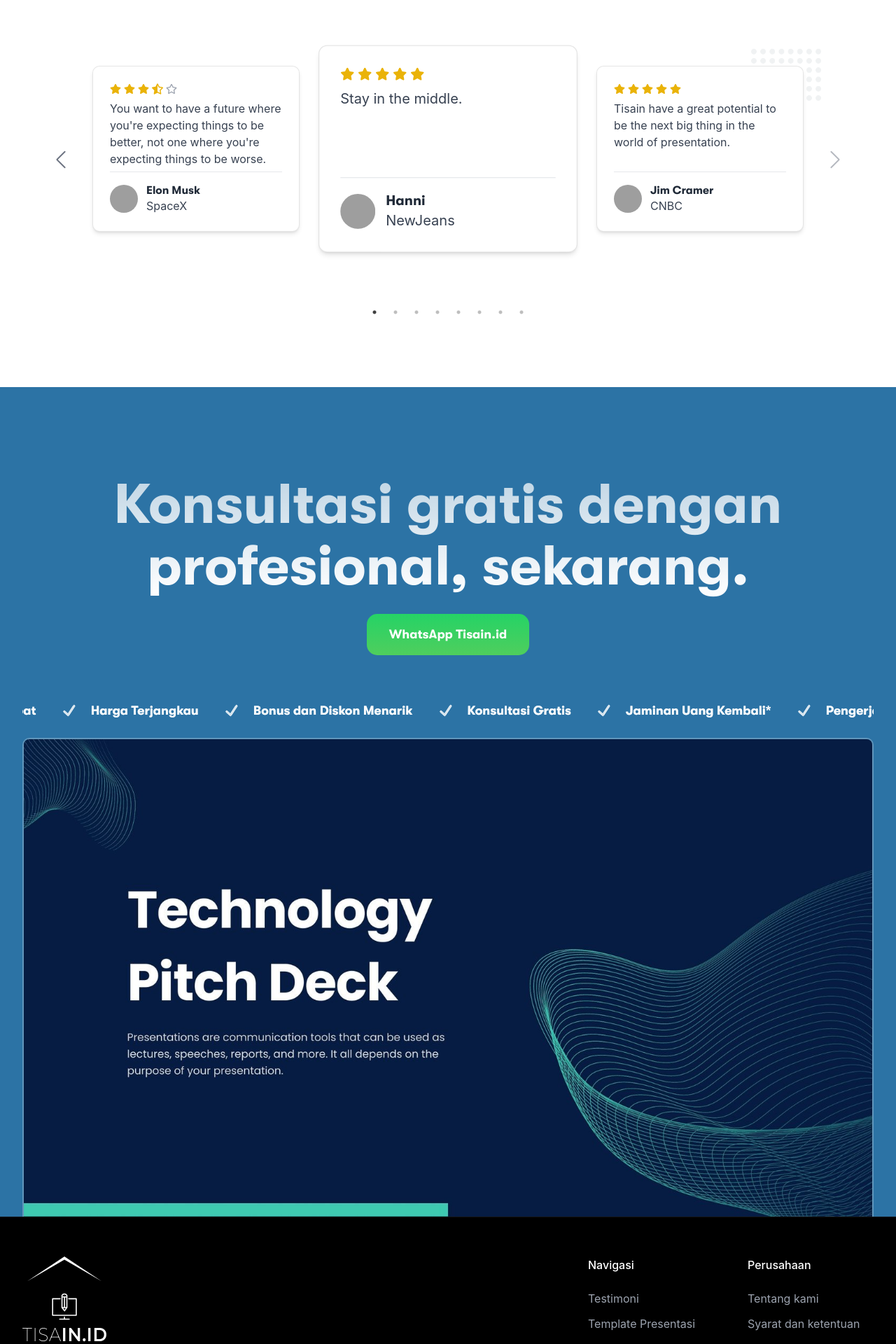
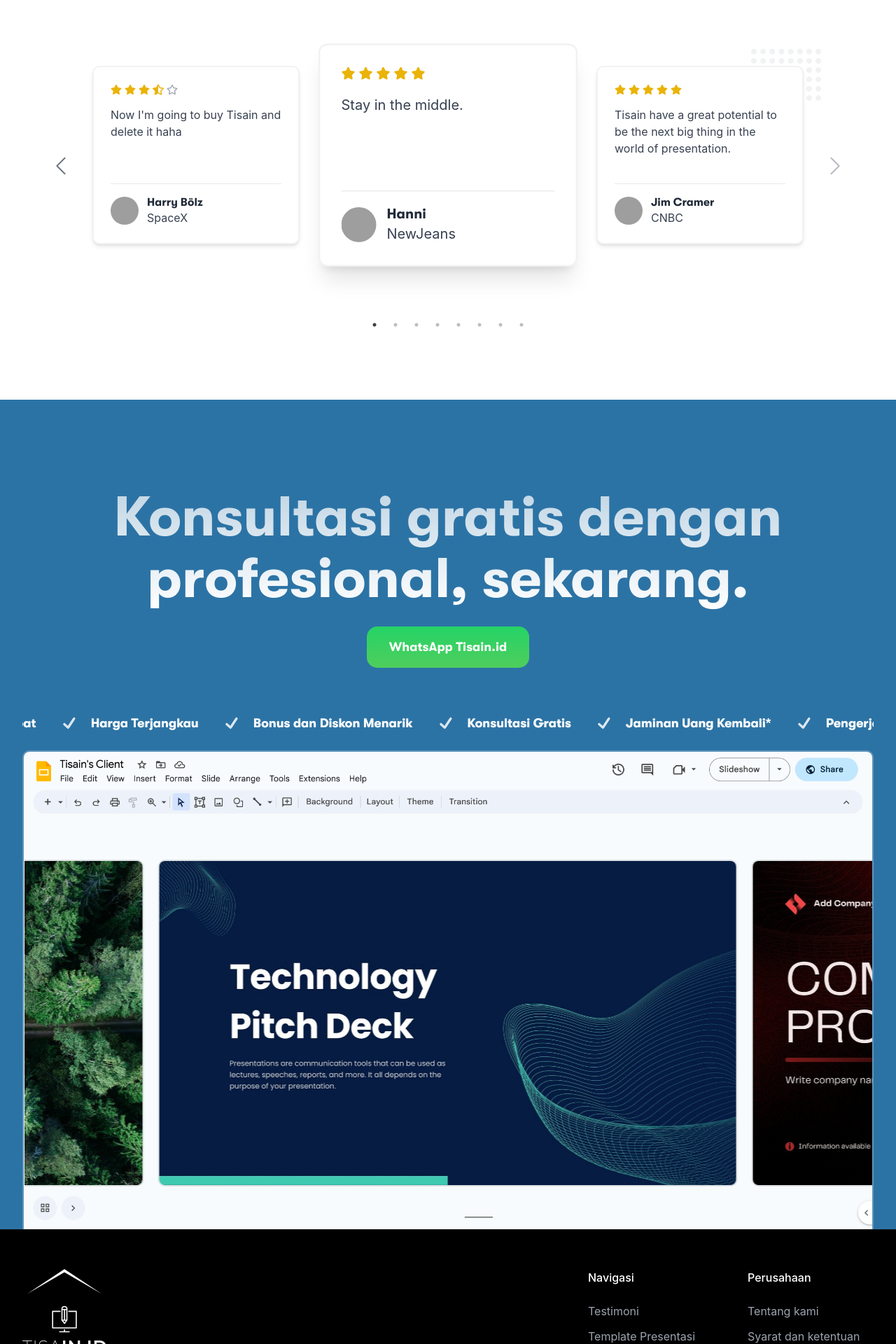
Before and after one commit to gungkrisna/tisain.id, a Next.js app: page / in a window 1280 px wide. Shown: the part 3040-4960 px from the top of the page at 70% size. Built offline with nearby package versions, Linux system fonts and the light colour scheme; grey boxes are pictures that could not be loaded.

Commit message:
Add carousel to FooterCTASection

```diff
--- a/components/FooterCTASection.tsx
+++ b/components/FooterCTASection.tsx
@@ -1,9 +1,16 @@
-import { useState, useEffect } from "react";
+import { useState } from "react";
 import { Button } from "./Button";
 import { Container } from "./Container";
 import Image from "next/image";
 import Marquee from "react-fast-marquee";
-import { RxCheck } from "react-icons/rx";
+import { RxCheck } from "react-icons/rx"; import {
+    CarouselProvider,
+    Slider,
+    Slide,
+    ButtonBack,
+    ButtonNext
+} from "pure-react-carousel";
+import "pure-react-carousel/dist/react-carousel.es.css";
 
 const images = [
     "/images/templates/1001.jpg",
@@ -47,14 +54,7 @@
 ];
 
 export const FooterCTABlock = () => {
-    const [currentImageIndex, setCurrentImageIndex] = useState(0);
-
-    useEffect(() => {
-        const interval = setInterval(() => {
-            setCurrentImageIndex((currentImageIndex + 1) % images.length);
-        }, 3000);
-        return () => clearInterval(interval);
-    }, [currentImageIndex]);
+        const [slide, setSlide] = useState(1);
 
         return (
             <section id="section-footer-cta" className="bg-tisain">
@@ -90,14 +90,46 @@
                         ))}
                     </Marquee>
 
+                    <div className="relative">
                         <Image
                             className="mt-6 border-[0.25rem] border-white/25 border-solid border-b-0 rounded-t-2xl w-full h-auto"
                             width="0"
                             height="0"
                             sizes="100vw"
-                    src={images[currentImageIndex]}
+                            src={"/images/vector/slides.png"}
                             alt="CTA image"
                         />
+
+                        <CarouselProvider
+                            totalSlides={images.length}
+                            visibleSlides={1}
+                            step={1}
+                            currentSlide={slide}
+                            naturalSlideWidth={1920}
+                            naturalSlideHeight={1080}
+                            isPlaying={true}
+                            infinite={true}
+                            dragEnabled={false}
+                            touchEnabled={false}
+                            className="mt-6 absolute transform -translate-y-[78%] pl-[0.25rem] pr-[0.25em] w-full h-full "
+
+                        >
+                            <Slider className="px-[15%]">
+                                {images.map((image, index) => (
+                                    <Slide index={index} key={index}>
+                                        <Image
+                                            className="w-[calc(100%-10px)] h-[calc(100%-20px)] md:w-[calc(100%-20px)] md:h-[calc(100%-10px)] mx-auto border-[0.05rem] md:border-[0.25rem] border-black/10 border-solid rounded-md md:rounded-2xl"
+                                            width={1920}
+                                            height={1080}
+                                            src={image}
+                                            alt="CTA image"
+                                            priority
+                                        />
+                                    </Slide>
+                                ))}
+                            </Slider>
+                        </CarouselProvider>
+                    </div>
                 </Container>
             </section>
         );
--- a/components/Header.tsx
+++ b/components/Header.tsx
@@ -6,6 +6,8 @@
 import { Button } from "./Button";
 import { Container } from "./Container";
 import TisainLogo from "./Icons/TisainLogo";
+import { Link as ScrollLink, animateScroll as scroll } from 'react-scroll';
+
 
 interface HeaderProps {
   bgColor?: string;
@@ -95,7 +97,9 @@
                   <Link href="template/">Template</Link>
                 </li>
                 <li>
-                  <Link href="#">Testimoni</Link>
+                  <ScrollLink to="section-testimonial"
+                    spy={false} smooth={true} duration={500} href="#section-testimonial">Testimoni
+                  </ScrollLink>
                 </li>
                 <li>
                   <Link href="pricing/">Pricing</Link>
--- a/components/ImageGrid.tsx
+++ b/components/ImageGrid.tsx
@@ -21,6 +21,7 @@
                         className="w-full h-auto opacity-[.15] hover:opacity-25 transition-opacity duration-300 ease-in-out"
                         src={image}
                         alt={`image grid ${index}`}
+                        priority
                     />
                 );
             })}
--- a/components/TestimonialCard.tsx
+++ b/components/TestimonialCard.tsx
@@ -14,12 +14,12 @@
 export const TestimonialCard = ({ image, testimony, name, company, stars, className }: TestimonialCardProps) => {
 
     return (
-        <div className={`block py-6 px-6 my-10 md:my-40 mx-8 rounded-2xl bg-white border border-black/10 shadow-md transition-all duration-300 ease-in-out hover:shadow-xl cursor-pointer ${className}`}>
+        <div className={`block py-6 px-6 my-10 md:my-40 mx-0 md:mx-4 lg:mx-8 rounded-2xl bg-white border-[0.25rem] border-black/5 shadow-md transition-all duration-300 ease-in-out hover:shadow-xl cursor-pointer ${className}`}>
             <div className="flex flex-row justify-start">
                 <RatingStars rating={stars} />
             </div>
             <div className="divide-y">
-                <p className={`py-2 text-md font-regular text-gray-700 line-clamp-4 h-[11rem]`}>
+                <p className={`py-4 mb-4 text-md font-regular text-gray-700 line-clamp-4 h-[11rem]`}>
                     {testimony}
                 </p>
                 <div className="pt-4 flex flex-row justify-between">
--- a/components/TestimonialSection.tsx
+++ b/components/TestimonialSection.tsx
@@ -57,8 +57,8 @@
   },
   {
     image: 'https://upload.wikimedia.org/wikipedia/commons/thumb/4/49/Elon_Musk_2015.jpg/300px-Elon_Musk_2015.jpg',
-    name: 'Elon Musk',
-    testimony: 'You want to have a future where you\'re expecting things to be better, not one where you\'re expecting things to be worse.',
+    name: 'Harry Bōlz',
+    testimony: "Now I'm going to buy Tisain and delete it haha",
     company: 'SpaceX',
     stars: 3.5,
   },
@@ -123,7 +123,7 @@
   const slider = useRef<Slider>(null);
 
   return (
-    <section id="section-comparison" className="bg-white h-auto">
+    <section id="section-testimonial" className="bg-white h-auto">
       <div className="max-w-[120rem] mx-auto grid py-navigation-height px-8">
         <h2 className="font-raleway text-zinc text-6xl leading-tight text-center mt-3">Testimoni</h2>
         <p className="font-regular text-gray-600 text-center text-xl pt-2">
--- a/package.json
+++ b/package.json
@@ -23,12 +23,14 @@
     "framer-motion": "^10.5.0",
     "hamburger-react": "^2.5.0",
     "next": "13.2.4",
+    "pure-react-carousel": "^1.30.1",
     "react": "18.2.0",
     "react-compare-slider": "^2.2.0",
     "react-dom": "18.2.0",
     "react-fast-marquee": "^1.3.5",
     "react-icons": "^4.8.0",
     "react-marquee-master": "^1.4.5",
+    "react-multi-carousel": "^2.8.3",
     "react-scroll": "^1.8.9",
     "react-scroll-parallax": "^3.3.2",
     "react-slick": "^0.29.0",
--- a/pages/index.tsx
+++ b/pages/index.tsx
@@ -6,6 +6,7 @@
 import { ComparisonSection } from "@/components/ComparisonSection";
 import { WhyUsSection } from '@/components/WhyUsSection';
 import { TestimonialSection } from "@/components/TestimonialSection";
+import { BakFooterCTABlock } from "@/components/BakFooterCTASection";
 
 export async function getStaticProps() {
   return { props: { bgColor: "bg-background" } };
--- a/styles/globals.css
+++ b/styles/globals.css
@@ -41,6 +41,7 @@
     }
 
     .slick-center .block {
-        @apply relative transform scale-[1.25] z-10 mx-8;
+        @apply relative transform scale-[1.25] z-10 mx-8 shadow-xl transition-all hover:shadow-2xl;
     }
+
 }
```
Also changed, not shown: public/images/vector/slides.png (added), 1 other file (tests, documents, lock files or other folders). Lines whose indentation alone changed are shown as unchanged.
